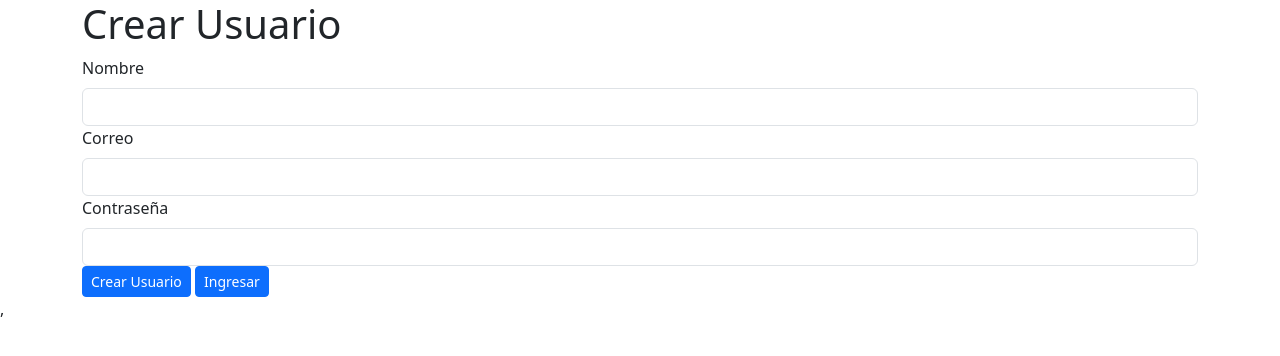
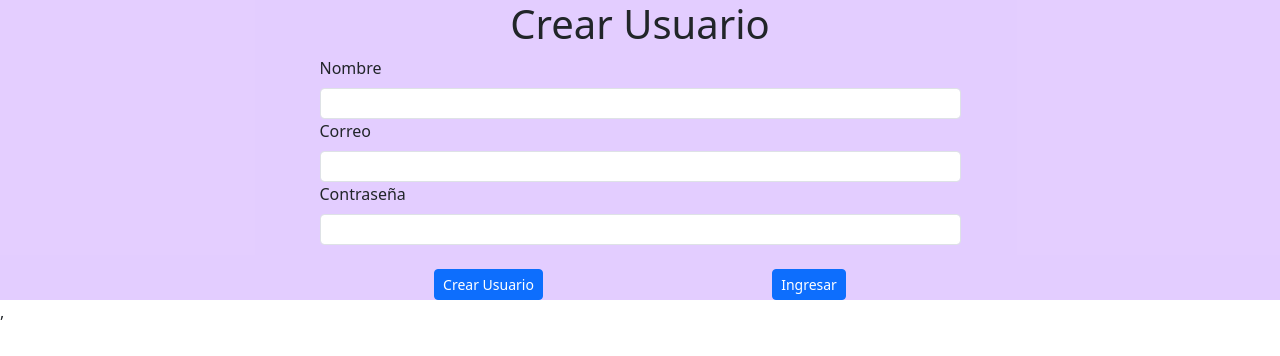
Before and after one commit to davidfranncoo/ReposteriaC, a React (Create React App) app in the folder client/: page /singup in a window 1280 px wide. Shown: the top 356 px of the page. Built offline with nearby package versions, Linux system fonts and the light colour scheme.

Commit message:
singupFrom

```diff
--- a/client/src/component/SignUp/signin.css
+++ b/client/src/component/SignUp/signin.css
@@ -1,5 +1,8 @@
-.signin_form{
-    display: flex;
-    flex-direction: column;
+.fondo_div{
+    background-color:rgba(215, 183, 255, 0.685);
 
 }
+.error{
+    color:rgb(255, 112, 112);
+    font-size: 0.7rem;
+}
--- a/client/src/component/SignUp/singup.jsx
+++ b/client/src/component/SignUp/singup.jsx
@@ -1,96 +1,152 @@
-import React,{useState} from "react";
+import React, { useState } from "react";
 import createUser from "../../action/createUser";
 import { Link } from "react-router-dom/cjs/react-router-dom.min";
-import Button from 'react-bootstrap/Button';
-import Form from 'react-bootstrap/Form';
-import Container from 'react-bootstrap/Container';
-import Row from 'react-bootstrap/Row';
-import Col from 'react-bootstrap/Col';
+import Button from "react-bootstrap/Button";
+import Form from "react-bootstrap/Form";
+import Container from "react-bootstrap/Container";
+import Row from "react-bootstrap/Row";
+import Col from "react-bootstrap/Col";
+import "./signin.css";
 
 // or less ideally
 
+export default function SignUp() {
+  const [error, setError] = useState({
+    username: "",
+    email: "",
+  });
+  function validacion(objeto) {
+    const clave = Object.keys(objeto);
+    const valor = Object.values(objeto);
 
+    let error = {
+      username: true,
+      email: true,
+      password: true,
+    };
+    error[clave] = valor;
 
-export default function SignUp(){
+    if (error.username[0] === false)
+      error.username = "* Debes agregar un Nombre";
+    if (error.email[0] === false) error.email = "* Ingresa un correo valido";
+    if (error.password[0] === false)
+      error.password = "* Ingresa una contraseña";
+    return error;
+  }
 
+  const [datos, setDatos] = useState({
+    username: "",
+    email: "",
+    password: "",
+  });
 
-    const [datos,setDatos]=useState({
-        username:"",
-        email:"",
-        password:""
+  function handlerSubmit(e) {
+    e.preventDefault();
 
-    })
-
-    function handlerSubmit(e){
-        e.preventDefault()
-        console.log("formulario",datos)
-        createUser(datos)
+    createUser(datos);
     setDatos({
-            username:"",
-            email:"",
-            password:""
-        })
-
+      username: "",
+      email: "",
+      password: "",
+    });
   }
   function handlerInputEmail(e) {
+    setDatos({ ...datos, email: e.target.value });
 
-    setDatos({...datos,email:e.target.value})
-
-
+    if (
+      !/^\w+([.-_+]?\w+)*@\w+([.-]?\w+)*(\.\w{2,10})+$/.test(e.target.value)
+    ) {
+      setError(validacion({ email: false }));
+    } else {
+      setError(validacion({ email: true }));
+    }
   }
   function handlerInputPassword(e) {
-
-        setDatos({...datos,password:e.target.value})
+    setDatos({ ...datos, password: e.target.value });
+    if (!e.target.value) {
+      setError(validacion({ password: false }));
+    } else {
+      setError(validacion({ password: true }));
+    }
   }
   function handlerInputName(e) {
-            setDatos({...datos,username:e.target.value})
-
-
+    setDatos({ ...datos, username: e.target.value });
+    if (!e.target.value) {
+      setError(validacion({ username: false }));
+    } else {
+      setError(validacion({ username: true }));
+    }
   }
 
+  return (
+    <div className="fondo_div">
+      <Form onSubmit={(e) => handlerSubmit(e)}>
+        <Container>
+          <h1 className="d-flex justify-content-center">Crear Usuario</h1>
 
-
-    return (
-        <div>
-
-
-            <Form   onSubmit={(e)=>handlerSubmit(e)}>
-                <Container>
-                <h1>Crear Usuario</h1>
-
-            <Form.Label>Nombre
-                </Form.Label>
+          <Row className="d-flex justify-content-center">
+            <Col xs={7} className="d-flex flex-column">
+              <Form.Label>Nombre</Form.Label>
               <Form.Control
+                size="sm"
                 type="username"
                 value={datos.username}
+                onChange={(e) => handlerInputName(e)}
+              ></Form.Control>
+              {error.username ? (
+                <Form.Label className="error">{error.username}</Form.Label>
+              ) : (
+                ""
+              )}
 
-                onChange={(e)=>handlerInputName(e)}
-                ></Form.Control>
+              {/*----------------------- correo --------------------------------------------------  */}
 
-                <Form.Label>Correo
-                    </Form.Label>
+              <Form.Label>Correo</Form.Label>
               <Form.Control
+                size="sm"
                 type="email"
                 value={datos.email}
+                onChange={(e) => handlerInputEmail(e)}
+              ></Form.Control>
+              {error.email ? (
+                <Form.Label className="error">{error.email}</Form.Label>
+              ) : (
+                ""
+              )}
 
-                onChange={(e)=>handlerInputEmail(e)}
-                ></Form.Control>
+              <Form.Label>Contraseña</Form.Label>
 
-                <Form.Label>Contraseña
-                    </Form.Label>
+              {/*-----------------------  password--------------------------------------------------  */}
+
               <Form.Control
+                size="sm"
                 type="password"
                 value={datos.password}
-                onChange={(e)=>handlerInputPassword(e)}
+                onChange={(e) => handlerInputPassword(e)}
               ></Form.Control>
+              {error.password ? (
+                <Form.Label className="error">{error.password}</Form.Label>
+              ) : (
+                ""
+              )}
+            </Col>
+          </Row>
 
-                <Button type="submit" size="sm">Crear Usuario</Button>{' '}
+          <br />
+          <Row className="d-flex justify-content-center">
+            <Col xs={7} className="d-flex justify-content-around">
+              <Button type="submit" size="sm">
+                Crear Usuario
+              </Button>
+              {""}
 
               <Link to={"/login"}>
-                <Button size="sm" >Ingresar</Button>
+                <Button size="sm">Ingresar</Button>
               </Link>
+            </Col>
+          </Row>
         </Container>
       </Form>
     </div>
-    )
+  );
 }
```
Also changed, not shown: 1 other file (tests, documents, lock files or other folders). Lines whose indentation alone changed are shown as unchanged.
